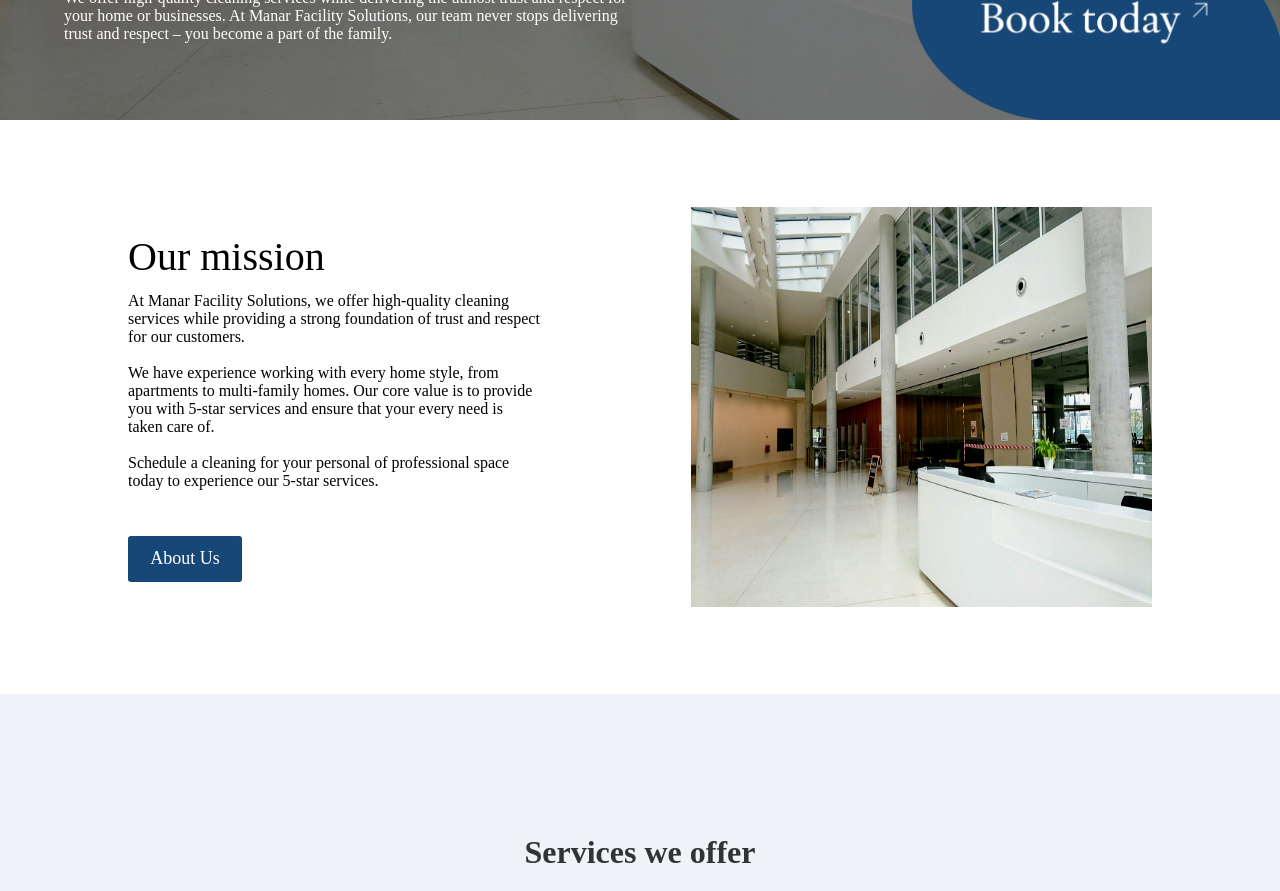
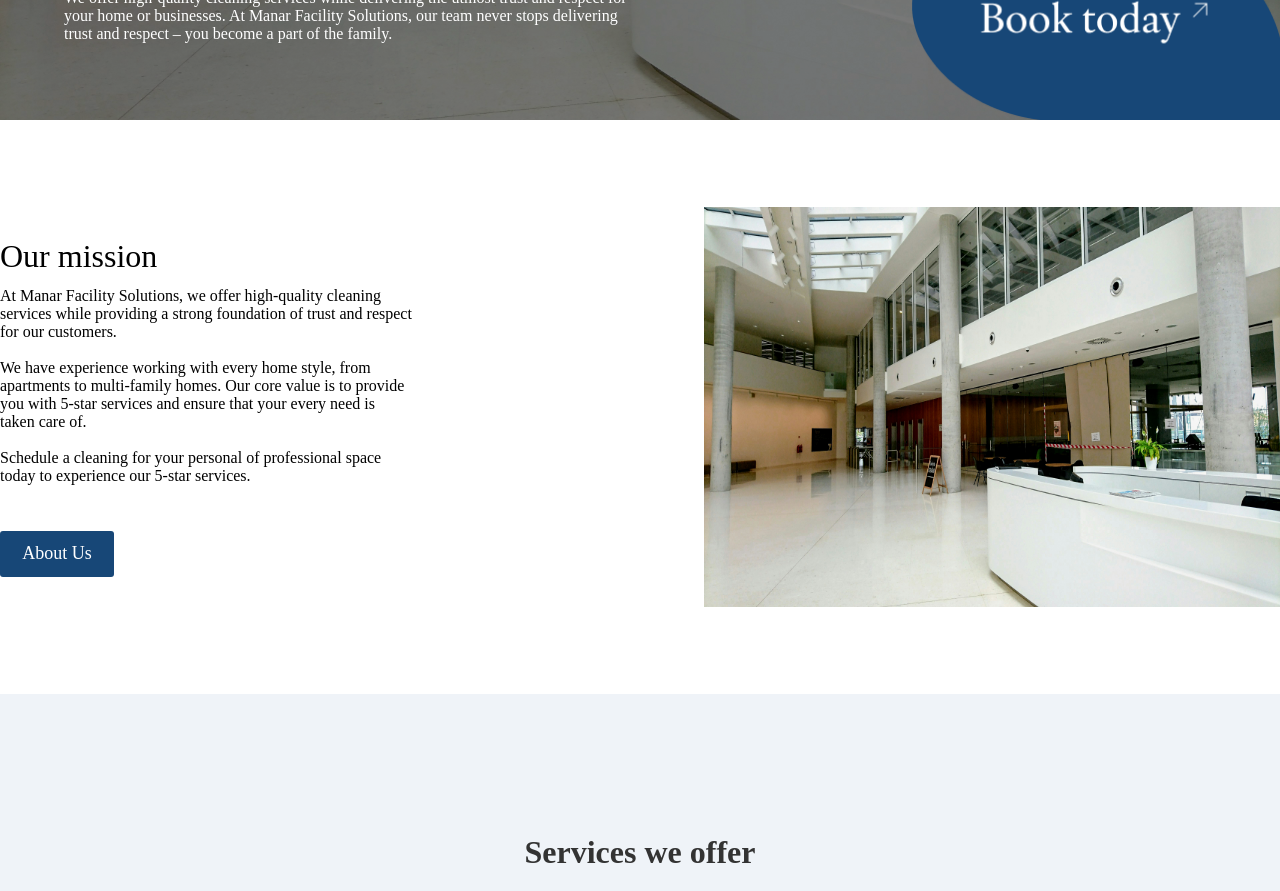
Before and after one commit to moorparkdesigns/ManarFacilitySolutions.com, a React (Vite) app in the folder ManarFacilitySolutions/: page / in a window 1280 px wide. Shown: the part 600-1491 px from the top of the page. Built offline with nearby package versions, Linux system fonts and the light colour scheme.

Commit message:
updated container styling

```diff
--- a/ManarFacilitySolutions/src/Components/MissionSection/MissionSection.css
+++ b/ManarFacilitySolutions/src/Components/MissionSection/MissionSection.css
@@ -3,20 +3,16 @@
   display: flex;
   justify-content: space-between;
   align-items: center;
-  width: 80%;
   margin: auto;
-  max-width: 1440px;
 }
 .our-mission div {
   width: 50%;
 }
 .our-mission div h1 {
-  font-size: 40px;
   margin-bottom: 12px;
   font-weight: 500;
 }
 .our-mission div p {
-  font-size: 16px;
   width: 100%;
   max-width: 413px;
   margin-bottom: 46px;
--- a/ManarFacilitySolutions/src/Components/MissionSection/MissionSection.jsx
+++ b/ManarFacilitySolutions/src/Components/MissionSection/MissionSection.jsx
@@ -3,7 +3,7 @@ import "./MissionSection.css";
 
 function MissionSection() {
   return (
-    <div className="our-mission container">
+    <div className="our-mission container-2">
       <div>
         <h1>Our mission</h1>
         <p>
```
